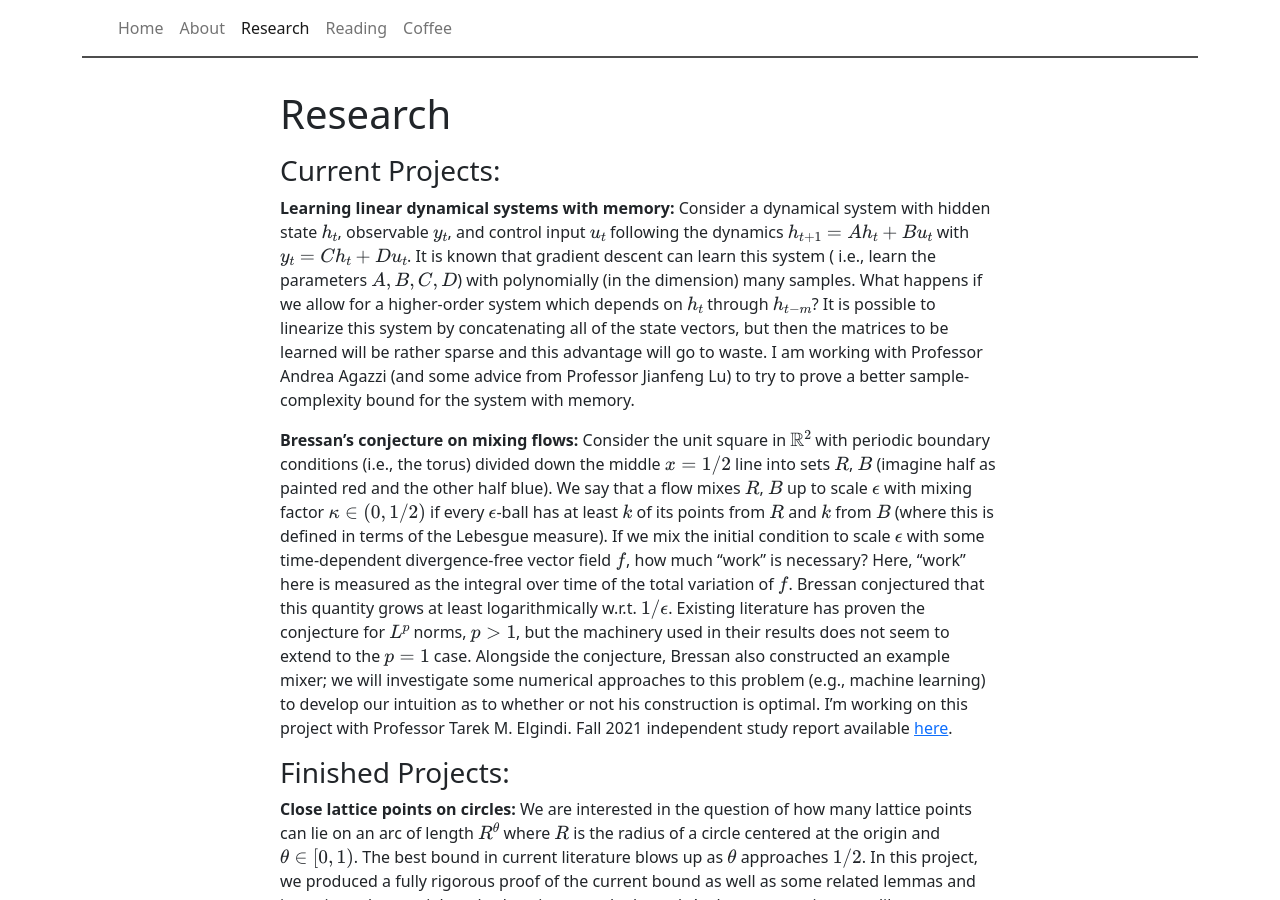
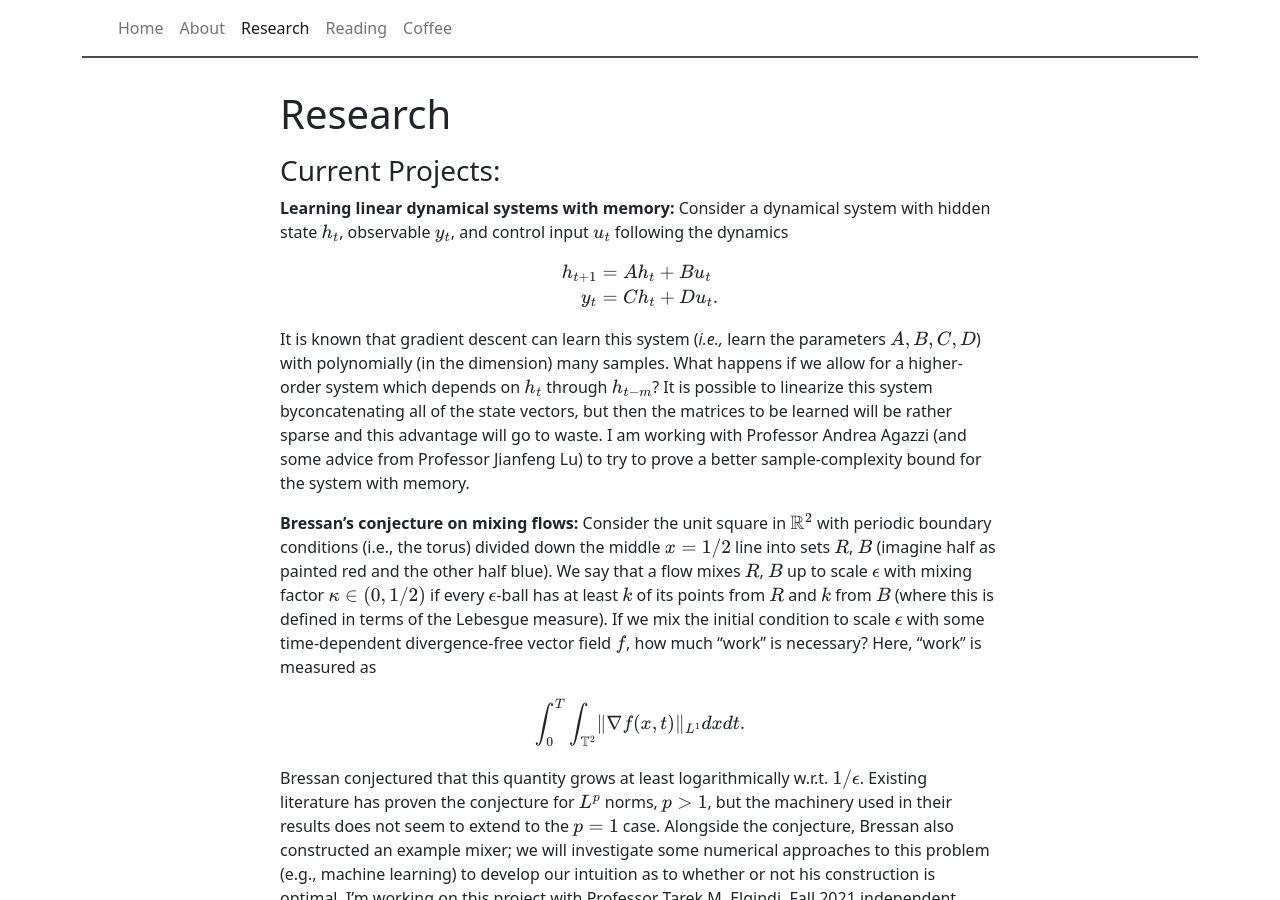
Before and after one commit to craigxchen/craigxchen.github.io, a Jekyll site: the page built from research.md, in a window 1280 px wide and 900 px high. Built offline with Jekyll 4.4.1, drawn with Linux system fonts in a browser that asks for light colours; formulas are drawn with MathJax 3.

Commit message:
added display equations

```diff
--- a/research.md
+++ b/research.md
@@ -7,13 +7,18 @@ permalink: /research/
 ### Current Projects:
 
 **Learning linear dynamical systems with memory:**
-Consider a dynamical system with hidden state $$h_t$$, observable $$y_t$$, and control input $$u_t$$ following the
-dynamics $$h_{t+1}=Ah_t + Bu_t$$ with $$y_t = Ch_t + Du_t$$. It is known that gradient descent can learn this system (
-i.e., learn the parameters $$A,B,C,D$$) with polynomially (in the dimension) many samples. What happens if we allow for
-a higher-order system which depends on $$h_t$$ through $$h_{t-m}$$? It is possible to linearize this system by
-concatenating all of the state vectors, but then the matrices to be learned will be rather sparse and this advantage
-will go to waste. I am working with Professor Andrea Agazzi (and some advice from Professor Jianfeng Lu) to try to prove
-a better sample-complexity bound for the system with memory.
+Consider a dynamical system with hidden state $$h_t$$, observable $$y_t$$, and control input $$u_t$$ following the dynamics
+
+$$\begin{align*}
+    h_{t+1} &= Ah_t + Bu_t \\
+    y_t &= Ch_t + Du_t.
+\end{align*}$$
+
+It is known that gradient descent can learn this system (*i.e.,* learn the parameters $$A,B,C,D$$) with polynomially
+(in the dimension) many samples. What happens if we allow for a higher-order system which depends on $$h_t$$ through
+$$h_{t-m}$$? It is possible to linearize this system byconcatenating all of the state vectors, but then the matrices
+to be learned will be rather sparse and this advantage will go to waste. I am working with Professor Andrea Agazzi
+(and some advice from Professor Jianfeng Lu) to try to prove a better sample-complexity bound for the system with memory.
 
 **Bressan's conjecture on mixing flows:**
 Consider the unit square in $$\mathbb{R}^2$$ with periodic boundary conditions (i.e., the torus) divided down the middle
@@ -21,7 +26,12 @@ $$x=1/2$$ line into sets $$R$$, $$B$$ (imagine half as painted red and the other
 $$R$$, $$B$$ up to scale $$\epsilon$$ with mixing factor $$\kappa \in (0,1/2)$$ if every $$\epsilon$$-ball has at
 least $$k$$ of its points from $$R$$ and $$k$$ from $$B$$ (where this is defined in terms of the Lebesgue measure). If
 we mix the initial condition to scale $$\epsilon$$ with some time-dependent divergence-free vector field $$f$$, how
-much "work" is necessary? Here, "work" here is measured as the integral over time of the total variation of $$f$$.
+much "work" is necessary? Here, "work" is measured as
+
+$$\begin{equation*}
+    \int_{0}^{T} \int_{\mathbb{T}^2} \lVert \nabla f(x,t) \rVert_{L^1} dxdt.
+\end{equation*}$$
+
 Bressan conjectured that this quantity grows at least logarithmically w.r.t. $$1/\epsilon$$. Existing literature has
 proven the conjecture for $$L^p$$ norms, $$p > 1$$, but the machinery used in their results does not seem to extend to
 the $$p=1$$ case. Alongside the conjecture, Bressan also constructed an example mixer; we will investigate some
```
